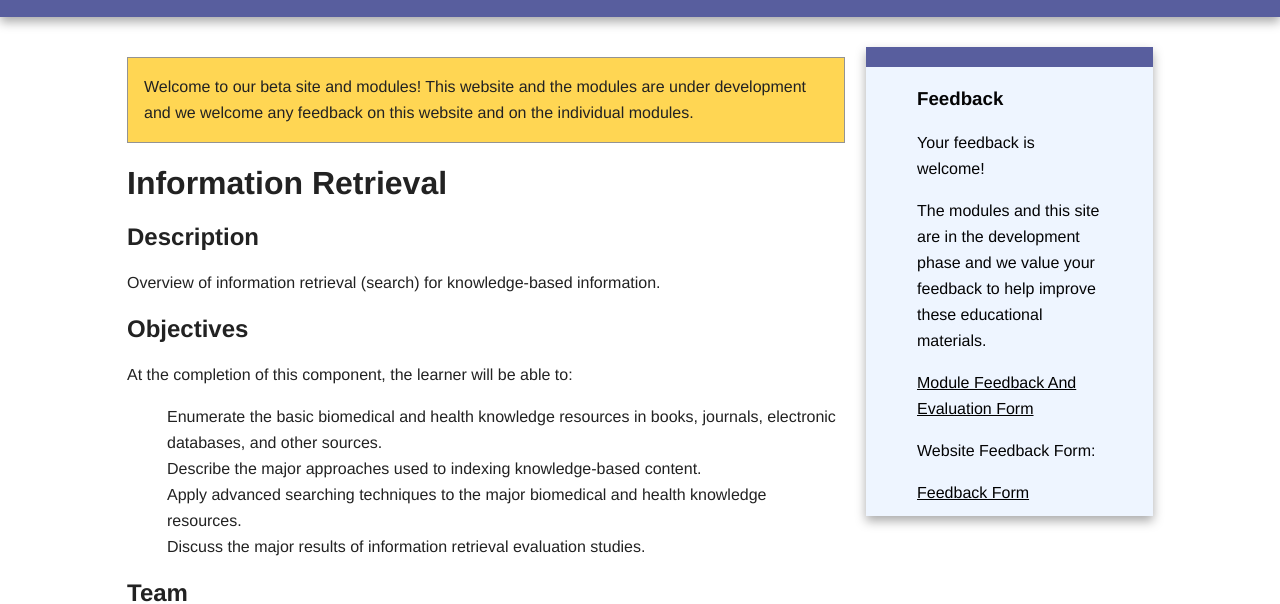
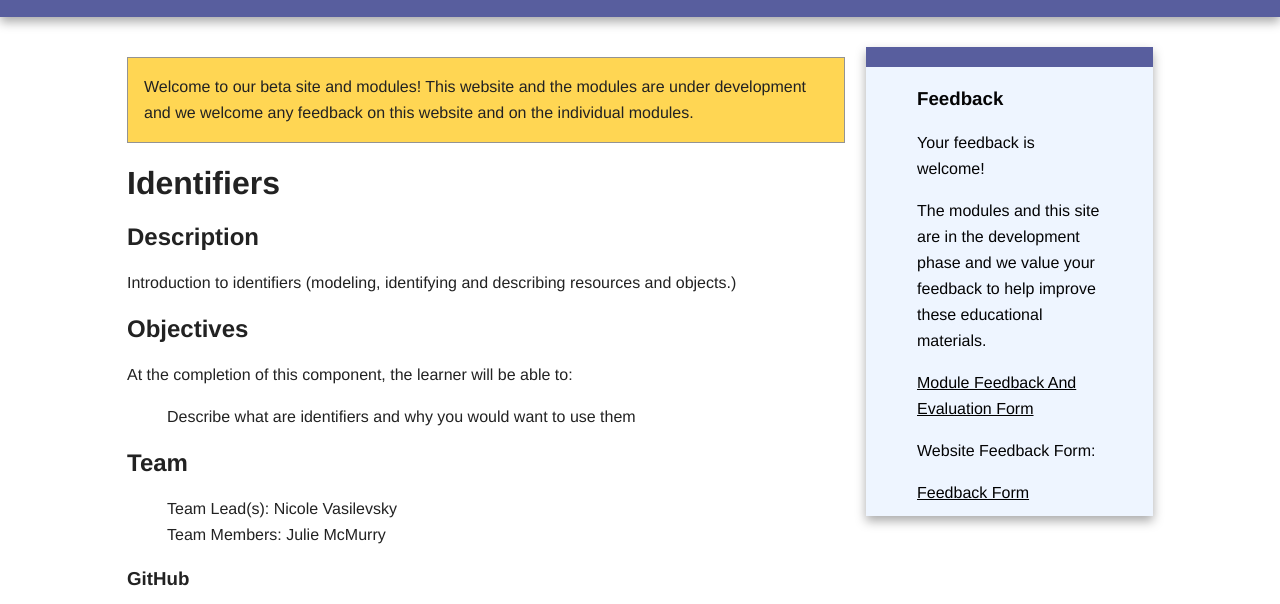
Before and after one commit to OHSUBD2K/BD2KSite, a plain HTML site: page BDK10.html in a window 1280 px wide. Shown: the part 204-808 px from the top of the page. Drawn offline with nearby package versions, Linux system fonts and the light colour scheme.

Commit message:
Update banner

```diff
--- a/BDK10.html
+++ b/BDK10.html
@@ -61,22 +61,20 @@
 										Welcome to our beta site and modules! This website and the modules are under development and we welcome any feedback on this website and on the individual modules.
 					</section>
 					<section class="header">
-						<h1>Information Retrieval</h1>
+						<h1>Identifiers</h1>
 						<div class="topic_info">
 						<h2>Description</h2>
-						<p>Overview of information retrieval (search) for knowledge-based information.</p>
+						<p>Introduction to identifiers (modeling, identifying and describing resources and objects.)</p>
 
 						<h2>Objectives</h2>
 						<p>At the completion of this component, the learner will be able to:</p>
 						<ul>
-							<li>Enumerate the basic biomedical and health knowledge resources in books, journals, electronic databases, and other sources.</li>
-							<li>Describe the major approaches used to indexing knowledge-based content.</li>
-							<li>Apply advanced searching techniques to the major biomedical and health knowledge resources.</li>
-							<li>Discuss the major results of information retrieval evaluation studies.</li>
+							<li>Describe what are identifiers and why you would want to use them</li>
 						</ul>
 						<h2>Team</h2>
 						<ul>
-							<li>Team Lead(s): William Hersh</li>
+							<li>Team Lead(s): Nicole Vasilevsky</li>
+							<li>Team Members: Julie McMurry</li>
 						</ul>
 						<h3>GitHub</h3>
 						<ul>
--- a/css/main.css
+++ b/css/main.css
@@ -107,7 +107,7 @@ body {
 }
 
 .title img{
-    box-shadow: 0 0 25px #ffffff;
+    /*box-shadow: 0 0 25px #ffffff;*/
 
 	/*position: absolute;*/
 }
```
Also changed, not shown: cases.html (+1 -1 lines), datamanagement101.html (+1 -1 lines), index.html (+1 -1 lines), mapping.html (+1 -1 lines), mapping_MLA.html (+1 -1 lines), team.html (+1 -1 lines), topics.html (+4 -4 lines).
